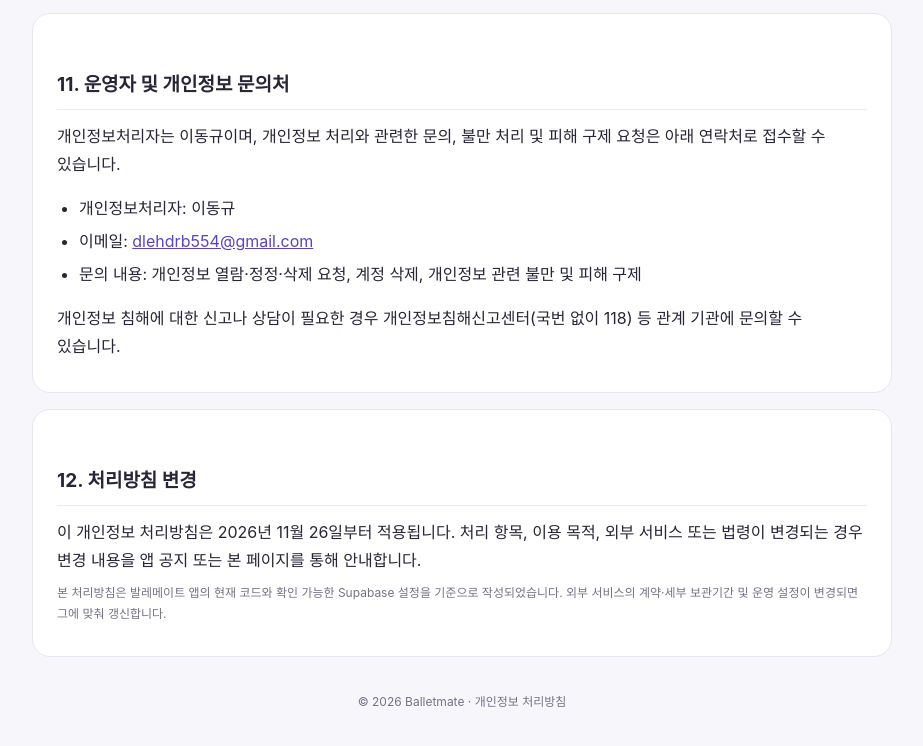
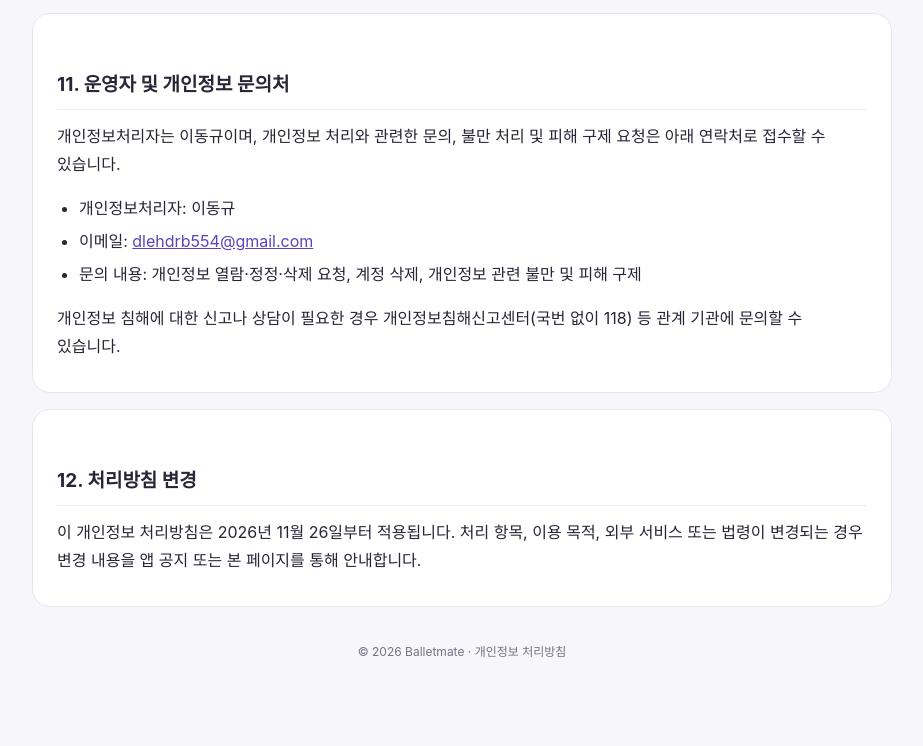
Before and after one commit to dlehdrb554-netizen/balletmate, a website: page docs/privacy-policy.html in a window 1280 px wide. Shown: the part 5845-6591 px from the top of the page, without its empty margins (178-1101 px from the left). Drawn offline with Linux system fonts and the light colour scheme.

Commit message:
Remove internal drafting caveat from privacy policy

```diff
--- a/docs/privacy-policy.html
+++ b/docs/privacy-policy.html
@@ -184,7 +184,6 @@
   <section class="panel">
     <h2>12. 처리방침 변경</h2>
     <p>이 개인정보 처리방침은 2026년 11월 26일부터 적용됩니다. 처리 항목, 이용 목적, 외부 서비스 또는 법령이 변경되는 경우 변경 내용을 앱 공지 또는 본 페이지를 통해 안내합니다.</p>
-    <p class="small">본 처리방침은 발레메이트 앱의 현재 코드와 확인 가능한 Supabase 설정을 기준으로 작성되었습니다. 외부 서비스의 계약·세부 보관기간 및 운영 설정이 변경되면 그에 맞춰 갱신합니다.</p>
   </section>
   <footer>© 2026 Balletmate · 개인정보 처리방침</footer>
 </main>
```
